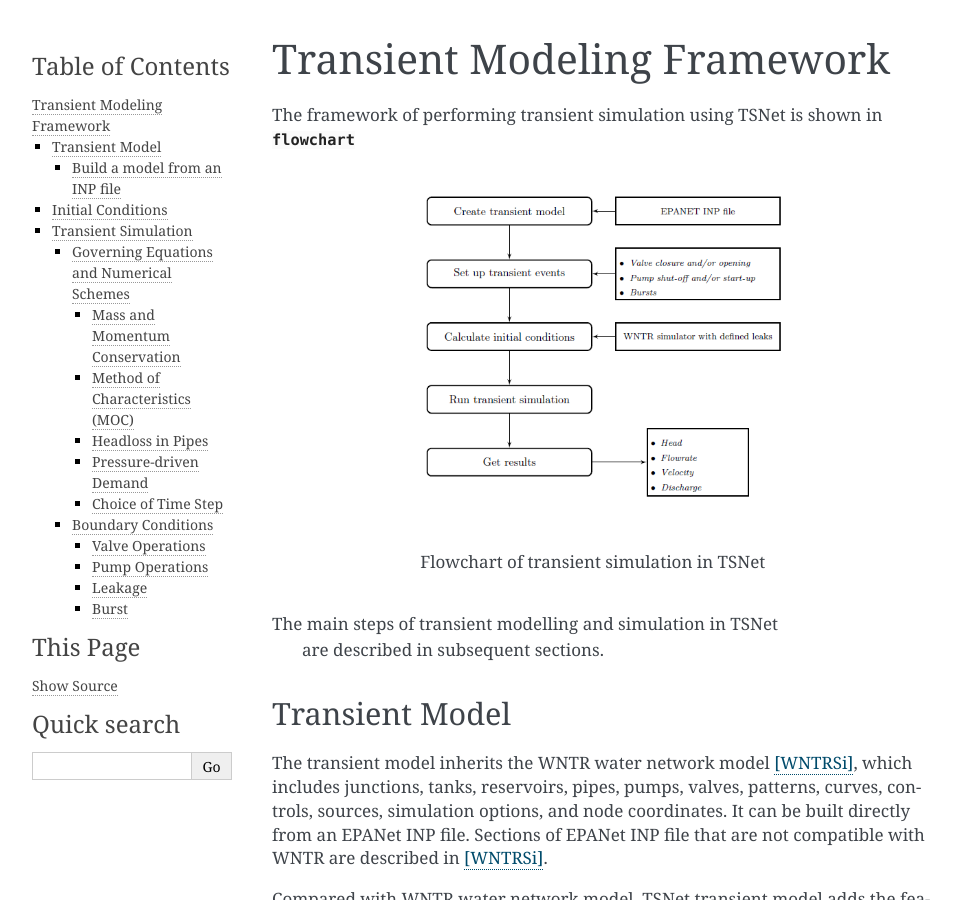
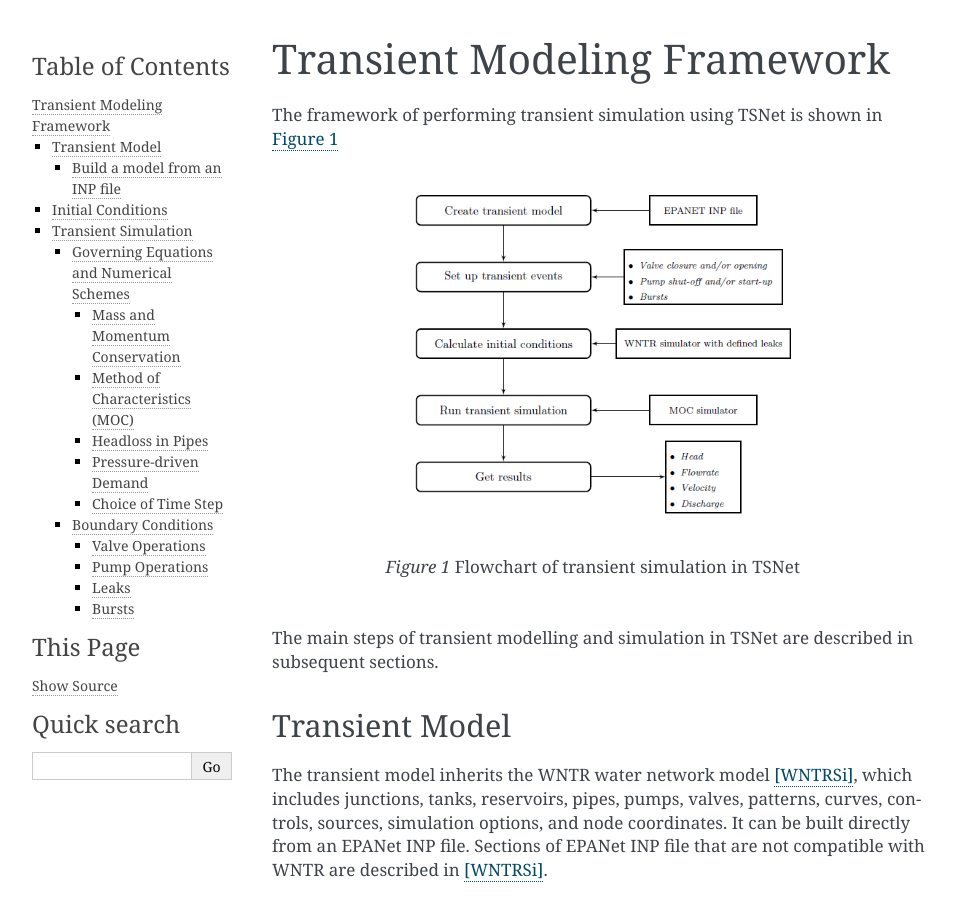
Before and after one commit to glorialulu/TSNet, a Sphinx documentation site: the page built from docs/transient.rst, in a window 1280 px wide and 900 px high. Shown: the whole window, without its empty margins (148-1104 px from the left). Built offline with Sphinx 7.4.7, drawn with Linux system fonts in a browser that asks for light colours; pages that are not in the unit, such as notebooks, are missing from menus; some of the changed text lies outside the part shown.

Commit message:
docs updated

```diff
--- a/docs/conf.py
+++ b/docs/conf.py
@@ -60,6 +60,11 @@ napoleon_use_rtype = True
 viewcode_import = True
 autodoc_member_order = 'bysource'
 autoclass_content = 'both'
+numpydoc_show_class_members = True
+numpydoc_show_inherited_class_members = True
+numpydoc_class_members_toctree = True
+numfig=True
+numfig_format = {'figure':  'Figure %s', 'table': 'Table %s', 'code-block': 'Listing %s'}
 
 # Add any paths that contain templates here, relative to this directory.
 templates_path = ['_templates']
--- a/docs/content.rst
+++ b/docs/content.rst
@@ -9,8 +9,6 @@ Welcome to TSNet's documentation!
    installation
    limitations
    usage
-   model
-   initial
    transient
    results
    examples
--- a/docs/results.rst
+++ b/docs/results.rst
@@ -98,10 +98,10 @@ from the **results_obj.obj** file and access results from the objet by:
     tm = pickle.load(file)
 
 
-Runtime and progress
+Runtime and Progress
 ---------------------
 
-At the begining of transient simulation,
+At the beginning of transient simulation,
 TSNet will report the approximation running time
 based on the calculation time of first few time
 steps and the total number of time steps.
--- a/docs/transient.rst
+++ b/docs/transient.rst
@@ -11,7 +11,7 @@ The framework of performing transient simulation using TSNet is shown in :numref
    Flowchart of transient simulation in TSNet
 
 The main steps of transient modelling and simulation in TSNet
- are described in subsequent sections.
+are described in subsequent sections.
 
 
 Transient Model
@@ -362,7 +362,7 @@ It should be noted that a check valve is assumed in each pump, indicating
 that the reverse flow will be prevented immediately.
 
 
-Leakage
+Leaks
 ^^^^^^^
 
 In TSNet, leaks and bursts are assigned to the network nodes.
@@ -391,8 +391,8 @@ will be set to zero, assuming a backflow preventer is installed
 on the leakage node.
 
 
-Burst
-^^^^^
+Bursts
+^^^^^^
 
 The simulation of burst and leakage is very similar. They share similar
 set of governing equations. The only difference is that the burst opening
```
Also changed, not shown: docs/figures/flowchart.PNG, docs/figures/time.PNG.
